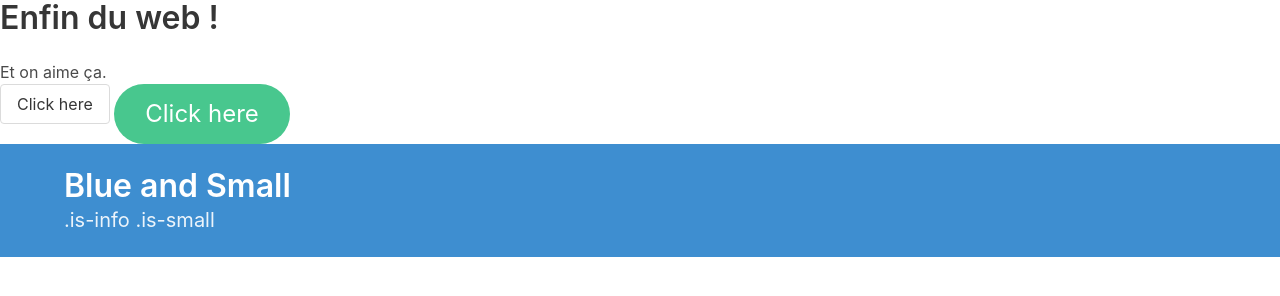
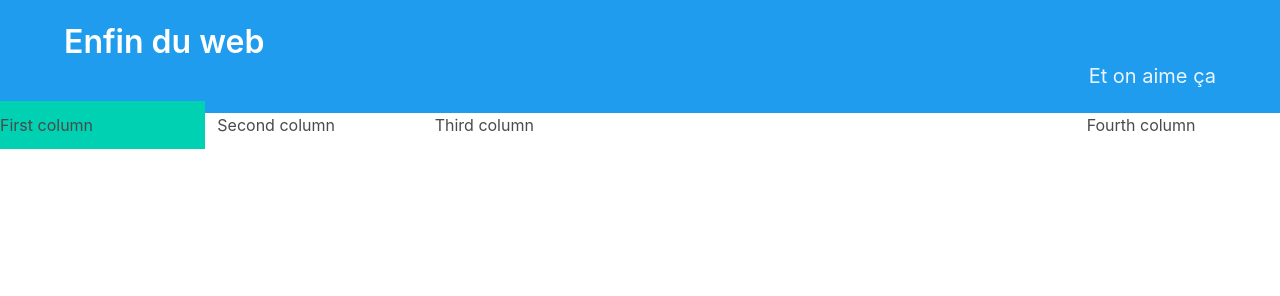
Before and after one commit to FrancoisCarlue/mon_site, a website: page index.html in a window 1280 px wide. Drawn offline with nearby package versions, Linux system fonts and the light colour scheme.

Commit message:
Ajout de Bulma dans NPM

```diff
--- a/index.html
+++ b/index.html
@@ -1,28 +1,38 @@
+<!doctype html>
 
-        <!doctype html>
 <html>
 <head>
     <meta charset="utf-8" />
     <title>Maison page</title>
+
     <link href="./bulma-0.7.1/css/bulma.css" rel="stylesheet">
+</head>
 
-        </head>
 <body>
-            <h1 class="title">Enfin du web !</h1>
-            <p>Et on aime ça.</p>
-                        <button class="button">Click here</button>
-                        <button class="button is-large is-success is-rounded">Click here</button>
-
 <section class="hero is-info is-small">
     <div class="hero-body">
         <div class="container">
 
-  <h1 class="title">Blue and Small</h1>
-  <h2 class="subtitle">.is-info .is-small</h2>
+            <h1 class="title">Enfin du web</h1>
+            <h2 class="subtitle has-text-right">Et on aime ça</h2>
 
         </div>
     </div>
 </section>
 
+<div class="columns">
+  <div class="column has-background-primary">
+    First column
+  </div>
+  <div class="column">
+    Second column
+  </div>
+  <div class="column is-half">
+    Third column
+  </div>
+  <div class="column">
+    Fourth column
+  </div>
+</div>
 </body>
 </html>
```
Also changed, not shown: package.json (added, +23 -0 lines), 1 other file. Lines whose indentation alone changed are shown as unchanged.
